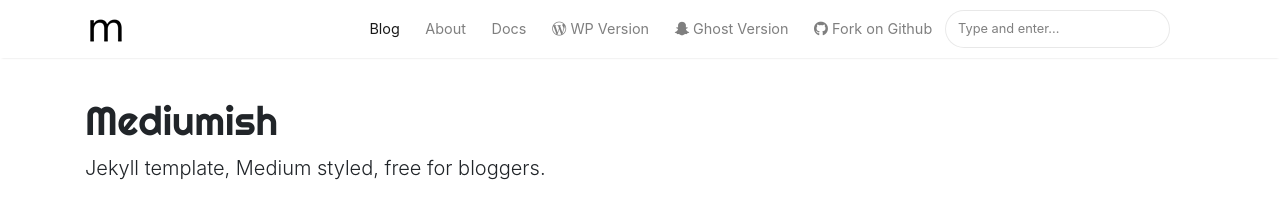
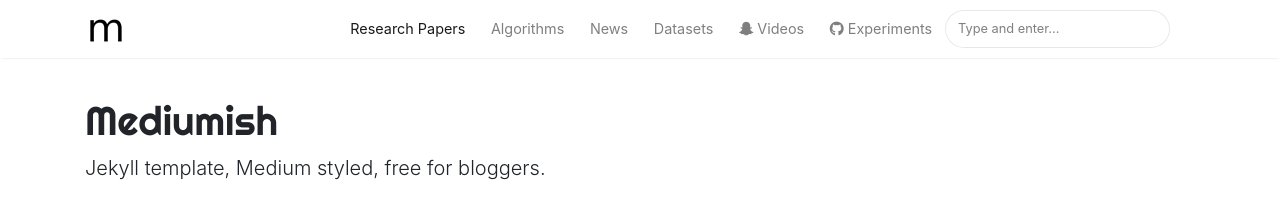
Before and after one commit to RajshekarReddy/rajshekarreddy.github.io, a Jekyll site: the page built from index.html, in a window 1280 px wide. Shown: the top 211 px of the page. Built offline with Jekyll 4.4.1, drawn with Linux system fonts in a browser that asks for light colours; nearby versions of some CDN libraries; the list of posts is cut into pages by our own code.

Commit message:
Changed the header Menu item names

```diff
--- a/_layouts/default.html
+++ b/_layouts/default.html
@@ -68,27 +68,27 @@ ga('send', 'pageview');
                 {% else %}
                 <li class="nav-item">
                 {% endif %}
-                <a class="nav-link" href="{{ site.baseurl }}/index.html">Blog</a>
+                <a class="nav-link" href="{{ site.baseurl }}/index.html"> Research Papers</a>
                 </li>
 
                 <li class="nav-item">
-                <a class="nav-link" href="{{ site.baseurl }}/about">About</a>
+                <a class="nav-link" href="{{ site.baseurl }}/about"> Algorithms</a>
                 </li>
 
                 <li class="nav-item">
-                <a target="_blank" class="nav-link" href="https://bootstrapstarter.com/bootstrap-templates/template-mediumish-bootstrap-jekyll/"> Docs</a>
+                <a target="_blank" class="nav-link" href="https://bootstrapstarter.com/bootstrap-templates/template-mediumish-bootstrap-jekyll/"> News</a>
                 </li>
 
                 <li class="nav-item">
-                <a target="_blank" class="nav-link" href="https://www.wowthemes.net/themes/mediumish-wordpress/"><i class="fab fa-wordpress-simple"></i> WP Version</a>
+                <a target="_blank" class="nav-link" href="https://www.wowthemes.net/themes/mediumish-wordpress/"> Datasets</a>
                 </li>
 
                 <li class="nav-item">
-                <a target="_blank" class="nav-link" href="https://www.wowthemes.net/themes/mediumish-ghost/"><i class="fab fa-snapchat-ghost"></i> Ghost Version</a>
+                <a target="_blank" class="nav-link" href="https://www.wowthemes.net/themes/mediumish-ghost/"><i class="fab fa-snapchat-ghost"></i> Videos</a>
                 </li>
 
                 <li class="nav-item">
-                <a target="_blank" class="nav-link" href="https://github.com/wowthemesnet/mediumish-theme-jekyll"><i class="fab fa-github"></i> Fork on Github</a>
+                <a target="_blank" class="nav-link" href="https://github.com/wowthemesnet/mediumish-theme-jekyll"><i class="fab fa-github"></i> Experiments</a>
                 </li>
 
                 {% include search-lunr.html %}
```
